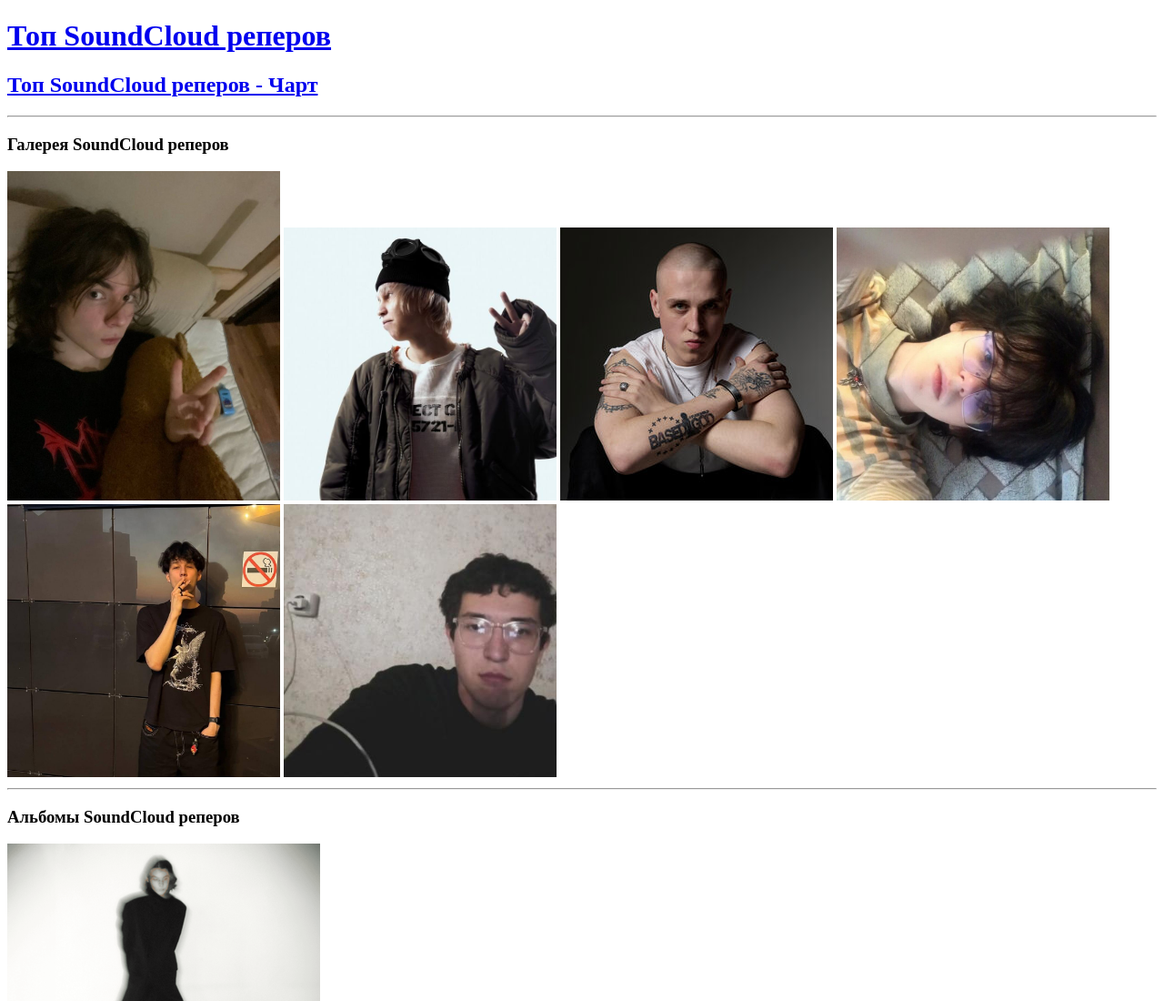
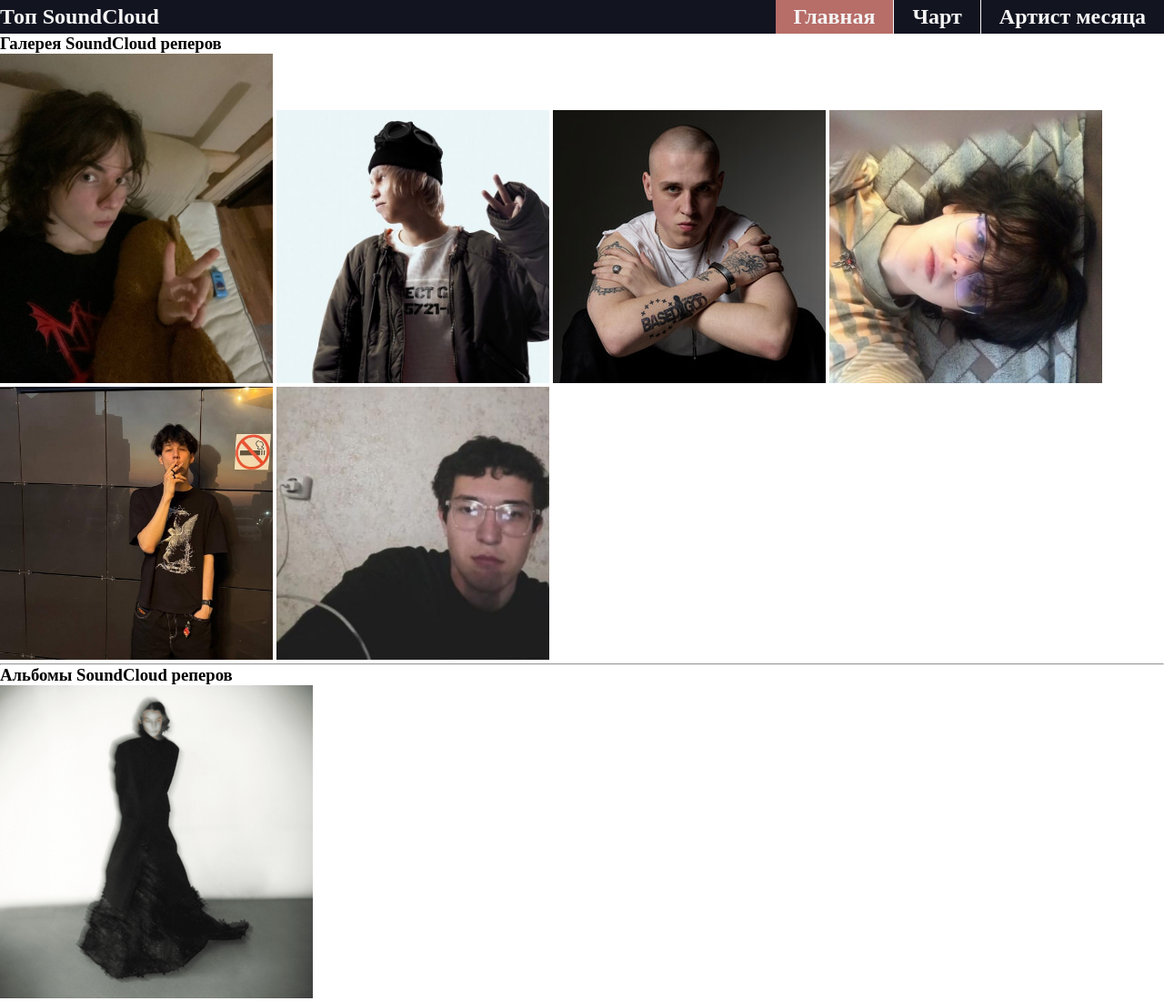
Before and after one commit to vstaff/setevie_i_internet_technologii_my_website, a plain HTML site: page index.html in a window 1280 px wide. Shown: the top 1100 px of the page at 91% size. Drawn offline with Linux system fonts and the light colour scheme.

Commit message:
header - лого текстом

```diff
--- a/index.html
+++ b/index.html
@@ -5,12 +5,23 @@
   <meta charset="UTF-8">
   <meta name="viewport" content="width=device-width, initial-scale=1.0">
   <title>Топ SoundCloud реперов</title>
+  <link rel="stylesheet" href="./styles/global.css">
+  <link rel="stylesheet" href="./styles/header.css">
 </head>
 
 <body>
-  <h1><a href="./index.html">Топ SoundCloud реперов</a></h1>
-  <h2><a href="./top_soundcloud_rappers.html">Топ SoundCloud реперов - Чарт</a></h2>
-  <hr>
+  <header>
+    <div id="logo-wrapper">
+      <h1 class="header-text">Топ SoundCloud</h1>
+    </div>
+
+    <nav>
+      <h2 class="nav-item last-nav-item header-text"><a href="./teminiy_prince.html">Артист месяца</a></h2>
+      <h2 class="nav-item header-text"><a href="./top_soundcloud_rappers.html">Чарт</a></h2>
+      <h2 class="current-page nav-item header-text"><a href="./index.html">Главная</a></h2>
+    </nav>
+  </header>
+  <!-- <hr> -->
 
   <h3>Галерея SoundCloud реперов</h3>
 
--- /dev/null
+++ b/styles/global.css
@@ -0,0 +1,5 @@
+* {
+    box-sizing: border-box;
+    margin: 0;
+    padding: 0;
+}
--- /dev/null
+++ b/styles/header.css
@@ -0,0 +1,46 @@
+header {
+    background-color: #121420;
+    overflow: hidden;
+}
+
+header a {
+    text-decoration: none;
+    color: whitesmoke;
+}
+
+header > * {
+    float: left;
+}
+
+header > nav {
+    float: right;
+}
+
+header .header-text {
+    font-size: 1.5em;
+    color: whitesmoke;
+}
+
+header > #logo-wrapper {
+    width: 30%;
+    padding: 5px 0;
+}
+
+header > nav {
+    overflow: hidden;
+    width: 70%;
+}
+
+header > nav > .nav-item {
+    border-right: 1px solid whitesmoke;
+    padding: 5px 20px;
+    float: right;
+}
+
+header > nav > .nav-item.last-nav-item {
+    border-right: none;
+}
+
+header > nav > .current-page {
+    background-color: #B76D68;
+}
```
Also changed, not shown: teminiy_prince.html (+13 -3 lines), top_soundcloud_rappers.html (+13 -3 lines), color_scheme.png (added), public/logo.svg (added).
